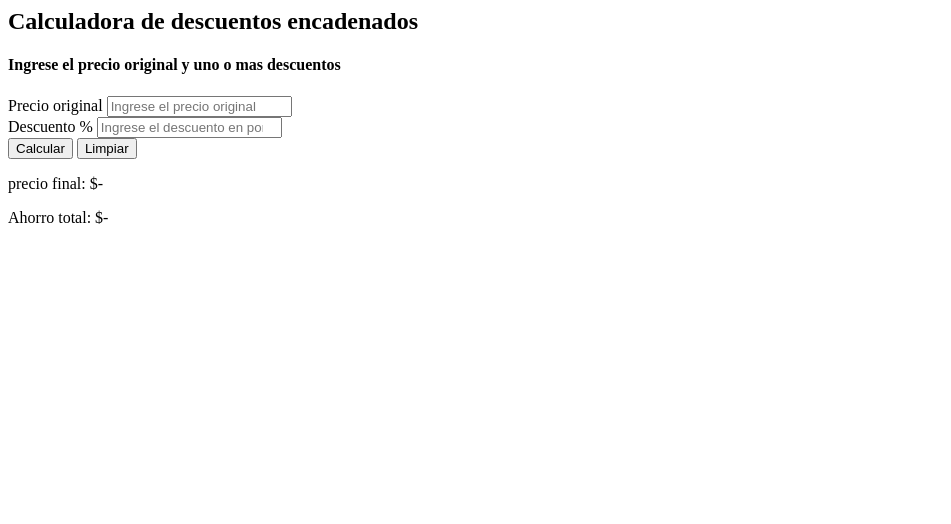
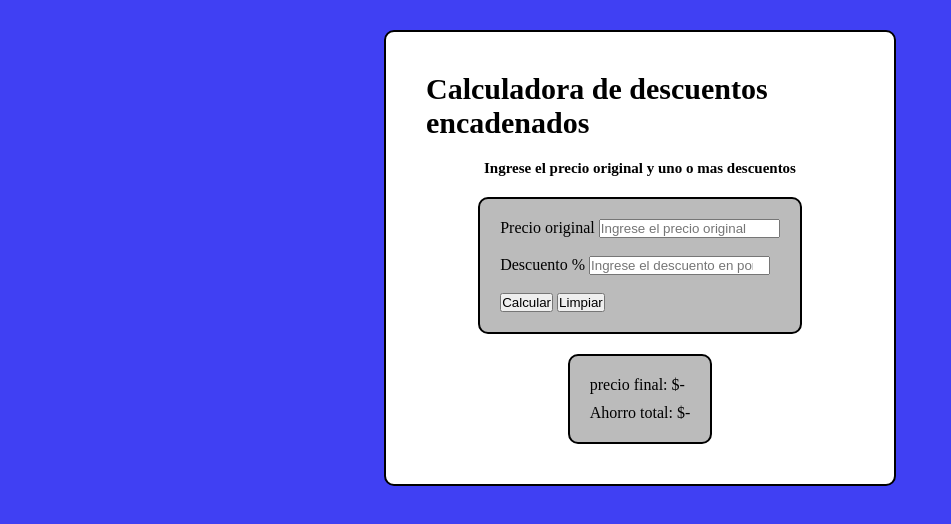
Before and after one commit to FedericoMarcenac/ParcialGrupo13ProgramacionIII, a plain HTML site: page index.html in a window 1280 px wide. Shown: the whole page, without its empty margins (0-951 px from the left). Drawn offline with Linux system fonts and the light colour scheme.

Commit message:
Colores en index

```diff
--- a/css/index.css
+++ b/css/index.css
@@ -0,0 +1,59 @@
+*{
+    margin: 0;
+    padding: 0;
+    box-sizing: border-box;
+}
+body{
+    background-color: rgb(64, 64, 243);
+}
+
+.calculadoraContenedor{
+    display: flex;
+    justify-content: center;
+    align-items: center;
+    flex-direction: column;
+    gap: 20px;
+    background-color: rgb(255, 255, 255);
+    margin: 30px 30%;
+    padding: 40px;
+    border-radius: 10px;
+    border-color: black;
+    border-width: 2px;
+    border-style: solid;
+}
+
+.titulo{
+    font-size: 30px;
+    color: black;
+    font-weight: bold;
+}
+
+.subtitulo{
+    font-size: 15px;
+    color: black;
+
+}
+
+.formulario{
+    display:flex;
+    flex-direction:column;
+    gap:18px;
+    background-color: rgba(117, 117, 117, 0.493);
+    padding: 20px;
+    border-radius: 10px;
+    border-color: black;
+    border-width: 2px;
+    border-style: solid;
+}
+
+.resultados{
+    display: flex;
+    flex-direction: column;
+    gap: 10px;
+    background-color: rgba(117, 117, 117, 0.493);
+    padding: 20px;
+    border-radius: 10px;
+    border-color: black;
+    border-width: 2px;
+    border-style: solid;
+}
--- a/index.html
+++ b/index.html
@@ -3,15 +3,17 @@
     <meta charset="UTF-8">
     <meta name="viewport" content="width=device-width, initial-scale=1.0">
     <title>Document</title>
+    <link rel="stylesheet" href="css/index.css">
 </head>
 <body>
 
     <main class="calculadoraContenedor">
-        <section>
+
             <h1 class="titulo">Calculadora de descuentos encadenados</h1>
             <h4 class="subtitulo">Ingrese el precio original y uno o mas descuentos</h4>
 
             <div class="formulario">
+
                 <div class="carta">
                     <label>Precio original</label>
                     <input type="number" id="precio" placeholder="Ingrese el precio original">
@@ -25,11 +27,12 @@
                     <button id="BTNlimpiar">Limpiar</button>
                 </div>
             </div>
+
             <div div class="resultados">
                 <p>precio final: <span id="Final"></span>$-</p>
                 <p>Ahorro total: <span id="Ahorro"></span>$-</p>
             </div>
-        </section>
+
     </main>
 
 </body>
```
